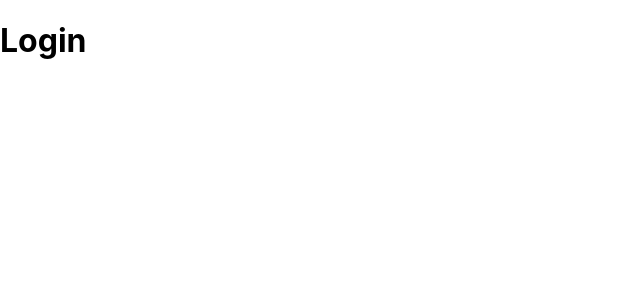
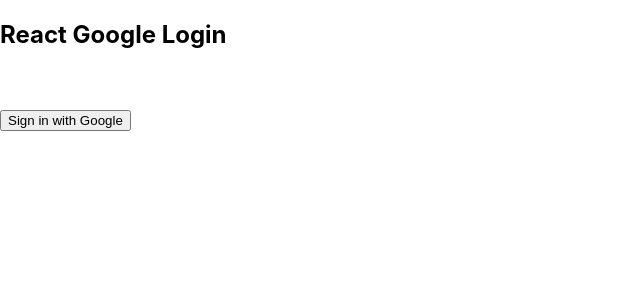
Before and after one commit to Ashutoshjadhav3311/DutySync, a React (Create React App) app: page / in a window 1280 px wide. Shown: the top 300 px of the page, without its empty margins (0-640 px from the left). Built offline with nearby package versions, Linux system fonts and the light colour scheme; no server answers.

Commit message:
Google Auth implemented

```diff
--- a/package.json
+++ b/package.json
@@ -7,6 +7,7 @@
     "@testing-library/jest-dom": "^5.17.0",
     "@testing-library/react": "^13.4.0",
     "@testing-library/user-event": "^13.5.0",
+    "axios": "^1.6.7",
     "react": "^18.2.0",
     "react-dom": "^18.2.0",
     "react-scripts": "5.0.1",
--- a/src/Login.js
+++ b/src/Login.js
@@ -1,22 +1,59 @@
-import { GoogleLogin } from '@react-oauth/google';
+import {googleLogout,GoogleLogin,useGoogleLogin  } from '@react-oauth/google';
+import { GoogleOAuthProvider } from '@react-oauth/google';
+import React, { useState, useEffect } from 'react';
+import axios from 'axios';
 function Login(){
-    const responseMessage = (response) => {
-        console.log(response);
+
+    const [ user, setUser ] = useState([]);
+    const [ profile, setProfile ] = useState(null);
+
+    const login = useGoogleLogin({
+        onSuccess: (codeResponse) => setUser(codeResponse),
+        onError: (error) => console.log('Login Failed:', error)
+    });
+    useEffect(
+        () => {
+            if (user) {
+                axios
+                    .get(`https://www.googleapis.com/oauth2/v1/userinfo?access_token=${user.access_token}`, {
+                        headers: {
+                            Authorization: `Bearer ${user.access_token}`,
+                            Accept: 'application/json'
+                        }
+                    })
+                    .then((res) => {
+                        setProfile(res.data);
+                    })
+                    .catch((err) => console.log(err));
+            }
+        },
+        [ user ]
+    );
+
+    // log out function to log the user out of google and set the profile array to null
+    const logOut = () => {
+        googleLogout();
+        setProfile(null);
     };
-    const errorMessage = (error) => {
-        console.log(error);
-    };
+
     return (
-        <div>
-            <h1>Login</h1>
-            <GoogleLogin
-  onSuccess={credentialResponse => {
-    console.log(credentialResponse);
-  }}
-  onError={() => {
-    console.log('Login Failed');
-  }}></GoogleLogin>
-
+       <div>
+            <h2>React Google Login</h2>
+            <br />
+            <br />
+            {profile ? (
+                <div>
+                    <img src={profile.picture} alt="user image" />
+                    <h3>User Logged in</h3>
+                    <p>Name: {profile.name}</p>
+                    <p>Email Address: {profile.email}</p>
+                    <br />
+                    <br />
+                    <button onClick={logOut}>Log out</button>
+                </div>
+            ) : (
+                <button onClick={() => login()}>Sign in with Google  </button>
+            )}
         </div>
     );
 
```
Also changed, not shown: 1 other file (tests, documents, lock files or other folders).
